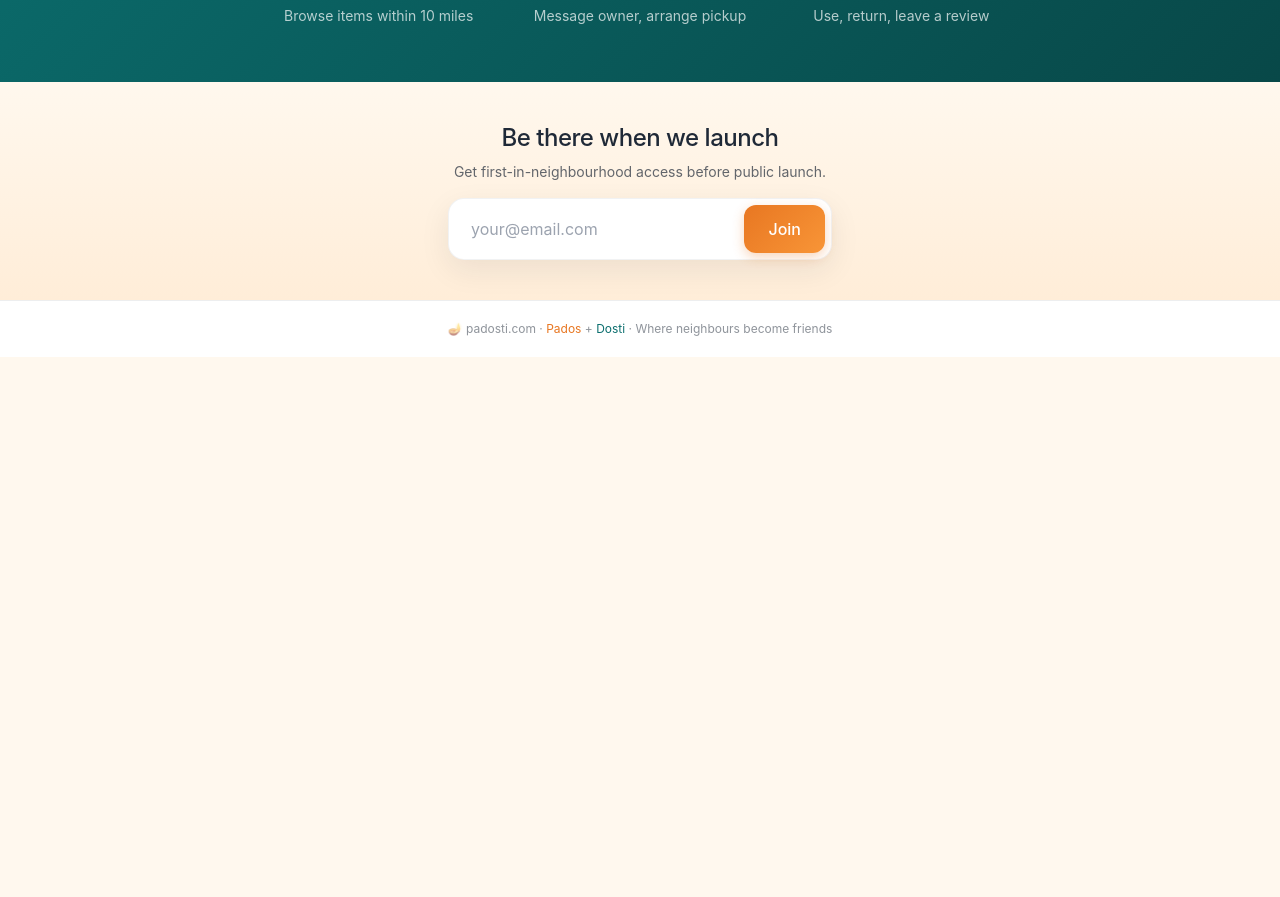
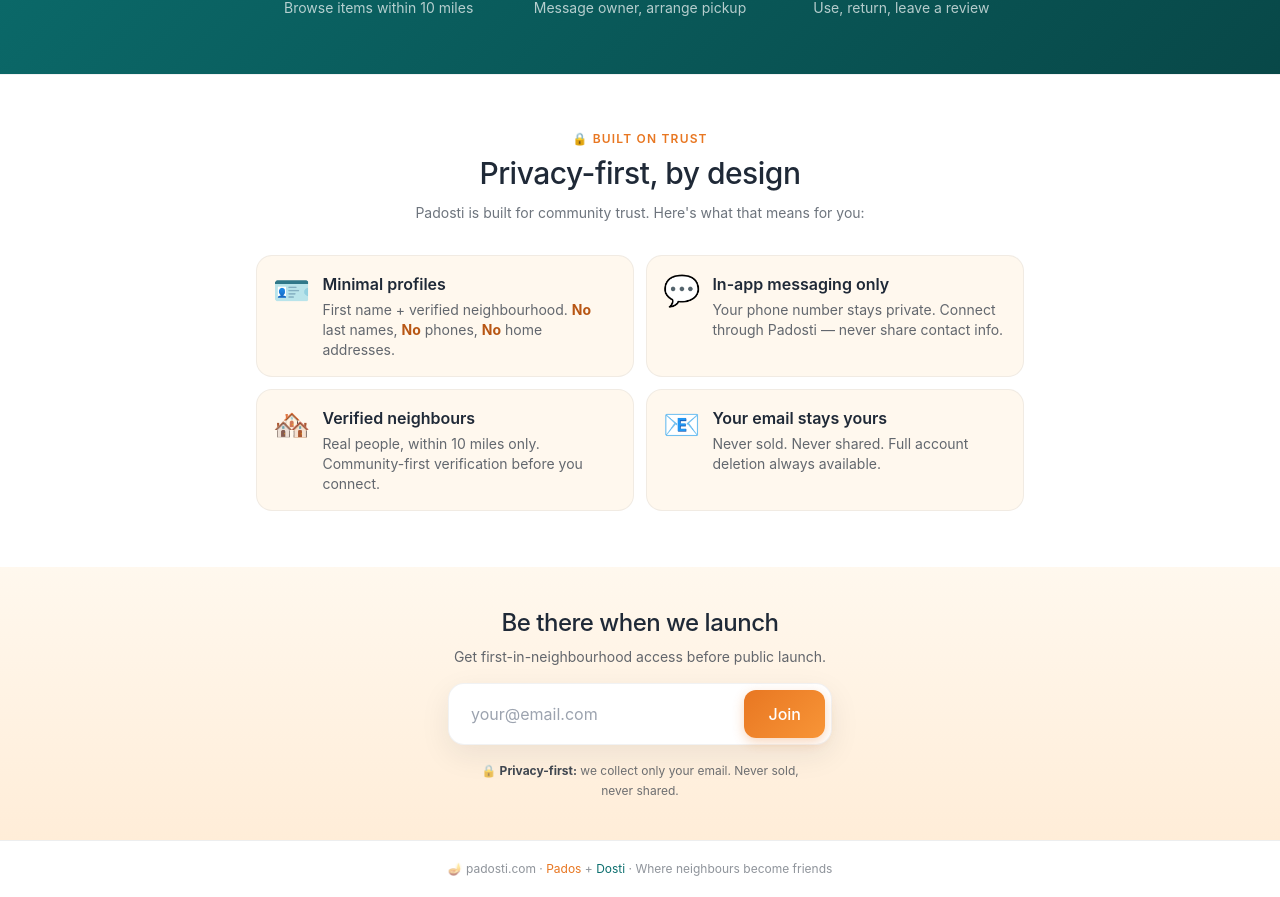
Before and after one commit to padosti/padosti-web, a Next.js app: page / in a window 1280 px wide. Shown: the part 1775-2672 px from the top of the page. Before the commit the page ends 2132 px from the top, so only its background shows below. Built offline with nearby package versions, Linux system fonts and the light colour scheme; no server answers.

Commit message:
Update page.tsx
Add Built on Trust section + privacy-first messaging

```diff
--- a/app/page.tsx
+++ b/app/page.tsx
@@ -62,12 +62,10 @@
 
   return (
     <main className="min-h-screen relative overflow-hidden">
-      {/* Background gradient layer - only behind hero */}
       <div className="absolute top-0 left-0 right-0 h-[600px] -z-10" style={{
         background: "radial-gradient(ellipse at top left, rgba(232,119,34,0.14), transparent 50%), radial-gradient(ellipse at bottom right, rgba(11,110,110,0.10), transparent 50%), linear-gradient(180deg, #FFF8EE 0%, #FFEDD8 100%)"
       }}></div>
 
-      {/* Floating orbs - decorative */}
       <div className="absolute top-16 -right-12 w-48 h-48 rounded-full -z-10" style={{
         background: "radial-gradient(circle, rgba(232,119,34,0.18), transparent 70%)"
       }}></div>
@@ -90,6 +88,7 @@
         <div className="flex gap-3 md:gap-5 items-center text-sm">
           <a href="#how-it-works" className="hidden md:inline text-charcoal/70 hover:text-charcoal">How it works</a>
           <a href="#categories" className="hidden md:inline text-charcoal/70 hover:text-charcoal">Categories</a>
+          <a href="#trust" className="hidden md:inline text-charcoal/70 hover:text-charcoal">Privacy</a>
           <a href="#join" className="text-white px-4 md:px-5 py-2 rounded-full text-xs md:text-sm" style={{
             background: "#E87722",
             boxShadow: "0 4px 12px rgba(232,119,34,0.3)"
@@ -98,7 +97,7 @@
       </header>
 
       {/* Hero Section */}
-      <section className="px-4 md:px-6 pt-8 md:pt-14 pb-6 md:pb-10 text-center relative">
+      <section className="px-4 md:px-6 pt-8 md:pt-14 pb-4 md:pb-8 text-center relative">
         <div className="inline-block backdrop-blur-md text-xs px-3 md:px-4 py-1.5 md:py-2 rounded-full mb-4 md:mb-5 font-medium border" style={{
           background: "rgba(255,255,255,0.75)",
           color: "#0B6E6E",
@@ -121,7 +120,6 @@
           Everything you occasionally need is already on your street. <em>Borrowed, not bought.</em>
         </p>
 
-        {/* Email Form */}
         <form
           onSubmit={(e) => handleSubmit(e, email, setEmail, setLoading, setMessage, setMessageType)}
           className="flex gap-1.5 max-w-sm md:max-w-md mx-auto mb-3 p-1.5 rounded-2xl bg-white border"
@@ -158,18 +156,18 @@
           </p>
         )}
 
+        {/* Updated tagline with stronger privacy signal */}
         <p className="text-xs text-charcoal/55 font-medium mt-2">
-          <span style={{ color: "#E87722" }}>Pados</span> + <span style={{ color: "#0B6E6E" }}>Dosti</span> = <span className="font-semibold">Padosti</span> — your neighbourhood, your people · No spam, ever
+          <span style={{ color: "#E87722" }}>Pados</span> + <span style={{ color: "#0B6E6E" }}>Dosti</span> = <span className="font-semibold">Padosti</span> · Your privacy comes first — email never sold, never shared.
         </p>
 
-        {/* Mobile scroll cue */}
         <div className="md:hidden flex flex-col items-center gap-1 mt-4 mb-1 text-xs text-charcoal/55 font-medium">
           <span>See what&apos;s possible</span>
           <span className="text-lg animate-bounce" style={{ color: "#E87722" }}>↓</span>
         </div>
       </section>
 
-      {/* Rent / Share Section - WHITE SPOTLIGHT */}
+      {/* Rent / Share Section */}
       <section className="px-4 md:px-6 py-10 md:py-14 bg-white relative" style={{
         boxShadow: "0 -4px 20px rgba(31,41,55,0.04)",
         borderTop: "1px solid rgba(31,41,55,0.06)"
@@ -185,7 +183,6 @@
           </div>
 
           <div className="grid grid-cols-1 md:grid-cols-2 gap-3 md:gap-4">
-            {/* Rent Card */}
             <div className="rounded-2xl p-4 md:p-6 border-2" style={{
               borderColor: "#E87722",
               background: "linear-gradient(135deg, rgba(232,119,34,0.06), rgba(248,149,55,0.03))"
@@ -201,7 +198,6 @@
               </div>
             </div>
 
-            {/* Share Free Card */}
             <div className="rounded-2xl p-4 md:p-6 border-2" style={{
               borderColor: "#0B6E6E",
               background: "linear-gradient(135deg, rgba(11,110,110,0.06), rgba(11,110,110,0.03))"
@@ -229,7 +225,7 @@
         </div>
       </div>
 
-      {/* Categories Section - PEACH BACKGROUND */}
+      {/* Categories Section */}
       <section id="categories" className="px-4 md:px-6 py-10 md:py-14" style={{
         background: "linear-gradient(180deg, #FFF1DC 0%, #FFEDD8 100%)",
         borderTop: "1px solid rgba(31,41,55,0.06)"
@@ -280,8 +276,50 @@
         </div>
       </section>
 
+      {/* NEW: Built on Trust Section */}
+      <section id="trust" className="px-4 md:px-6 py-10 md:py-14 bg-white relative" style={{
+        borderTop: "1px solid rgba(31,41,55,0.06)"
+      }}>
+        <div className="max-w-3xl mx-auto">
+          <div className="text-center mb-6 md:mb-8">
+            <div className="text-xs font-semibold tracking-widest uppercase" style={{ color: "#E87722" }}>
+              🔒 Built on trust
+            </div>
+            <h2 className="text-2xl md:text-3xl font-medium mt-2" style={{ letterSpacing: "-0.5px" }}>
+              Privacy-first, by design
+            </h2>
+            <p className="text-xs md:text-sm text-charcoal/65 mt-2 md:mt-3 max-w-lg mx-auto leading-relaxed">
+              Padosti is built for community trust. Here&apos;s what that means for you:
+            </p>
+          </div>
+
+          <div className="grid grid-cols-1 md:grid-cols-2 gap-3">
+            <TrustCard
+              icon="🪪"
+              title="Minimal profiles"
+              description={<>First name + verified neighbourhood. <strong style={{ color: "#B85614" }}>No</strong> last names, <strong style={{ color: "#B85614" }}>No</strong> phones, <strong style={{ color: "#B85614" }}>No</strong> home addresses.</>}
+            />
+            <TrustCard
+              icon="💬"
+              title="In-app messaging only"
+              description="Your phone number stays private. Connect through Padosti — never share contact info."
+            />
+            <TrustCard
+              icon="🏘️"
+              title="Verified neighbours"
+              description="Real people, within 10 miles only. Community-first verification before you connect."
+            />
+            <TrustCard
+              icon="📧"
+              title="Your email stays yours"
+              description="Never sold. Never shared. Full account deletion always available."
+            />
+          </div>
+        </div>
+      </section>
+
       {/* Second Email Form */}
-      <section id="join" className="px-4 md:px-6 py-8 md:py-10 text-center" style={{
+      <section id="join" className="px-4 md:px-6 py-7 md:py-10 text-center" style={{
         background: "linear-gradient(180deg, #FFF8EE 0%, #FFEDD8 100%)"
       }}>
         <h3 className="text-lg md:text-2xl font-medium mb-2" style={{ letterSpacing: "-0.5px" }}>
@@ -326,6 +364,11 @@
             {message2}
           </p>
         )}
+
+        {/* NEW: Privacy microcopy under form */}
+        <p className="text-xs text-charcoal/65 mt-4 max-w-xs mx-auto leading-relaxed">
+          🔒 <strong className="text-charcoal/85">Privacy-first:</strong> we collect only your email. Never sold, never shared.
+        </p>
       </section>
 
       {/* Footer */}
@@ -367,3 +410,18 @@
     </div>
   );
 }
+
+function TrustCard({ icon, title, description }: { icon: string; title: string; description: React.ReactNode }) {
+  return (
+    <div className="rounded-2xl p-3.5 md:p-4 border flex gap-3 items-start" style={{
+      background: "#FFF8EE",
+      borderColor: "rgba(31,41,55,0.06)"
+    }}>
+      <div className="text-2xl md:text-3xl flex-shrink-0">{icon}</div>
+      <div>
+        <div className="font-semibold text-sm md:text-base text-charcoal mb-1">{title}</div>
+        <div className="text-xs md:text-sm text-charcoal/70 leading-relaxed">{description}</div>
+      </div>
+    </div>
+  );
+}
```
